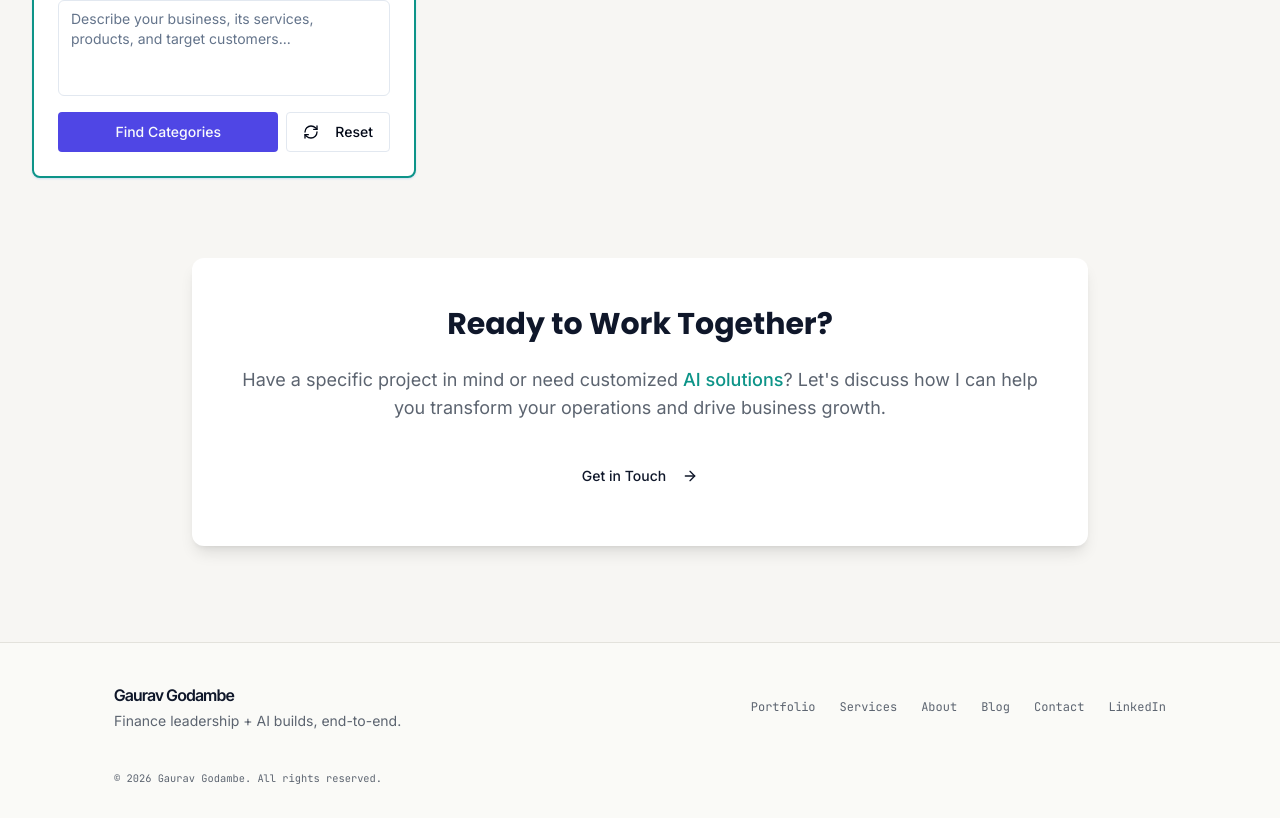
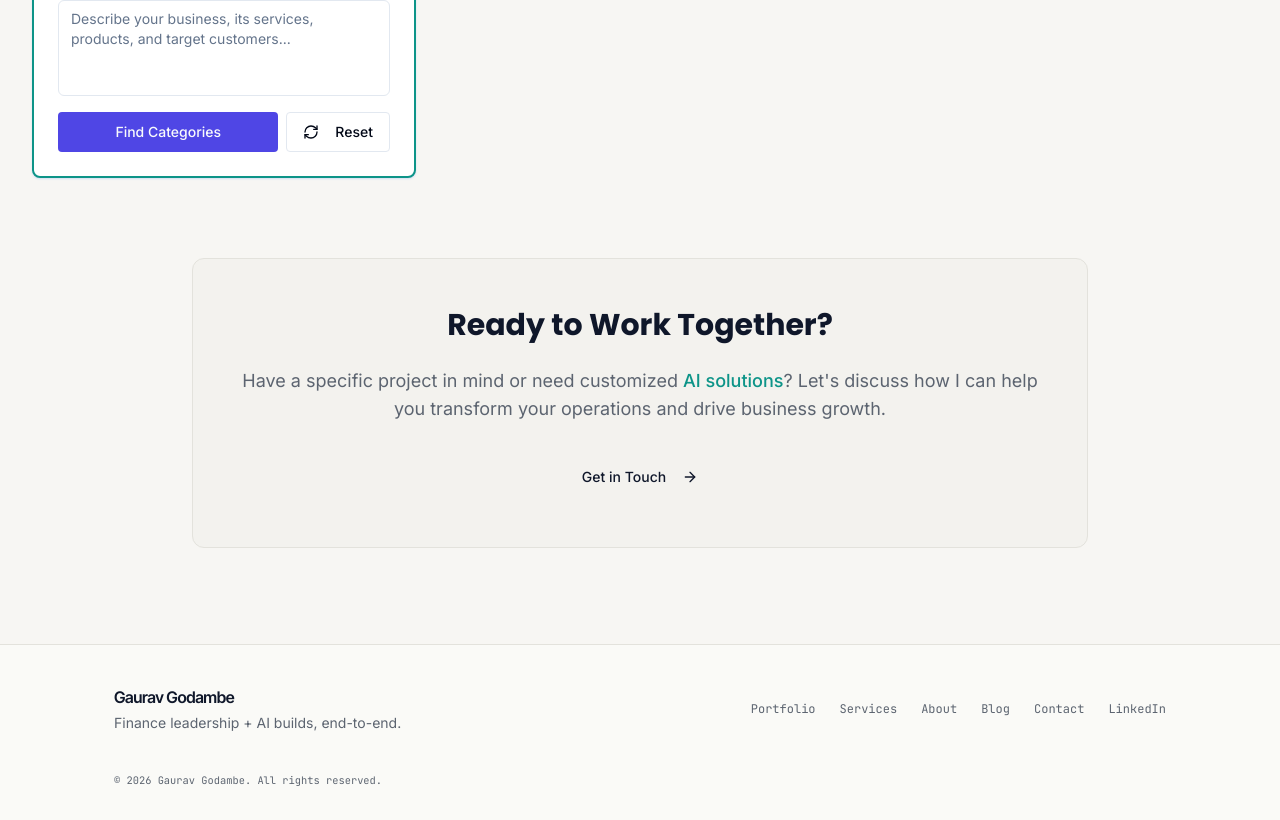
Before and after one commit to greatestgatsby/gaurav-godambe-portfolio, a React (Vite) app: page /services in a window 1280 px wide. Shown: the part 1870-2690 px from the top of the page. Built offline with nearby package versions, Linux system fonts and the light colour scheme.

Commit message:
Changes
Co-authored-by: greatestgatsby <46049630+greatestgatsby@users.noreply.github.com>

```diff
--- a/src/components/ServicesSection.tsx
+++ b/src/components/ServicesSection.tsx
@@ -137,7 +137,7 @@ const ServicesSection = ({ className, fullPage = false }: ServicesSectionProps)
 
         {fullPage && (
           <div className="mt-20 text-center">
-            <div className="bg-white rounded-xl p-8 md:p-12 shadow-lg max-w-4xl mx-auto">
+            <div className="bg-surface/60 border border-line rounded-xl p-8 md:p-12 max-w-4xl mx-auto">
               <h3 className="text-2xl md:text-3xl font-bold text-bone mb-6">Ready to Work Together?</h3>
               <p className="text-lg text-fog mb-8">
                 Have a specific project in mind or need customized <span className="text-brand font-medium">AI solutions</span>? Let's discuss how I can help
```
